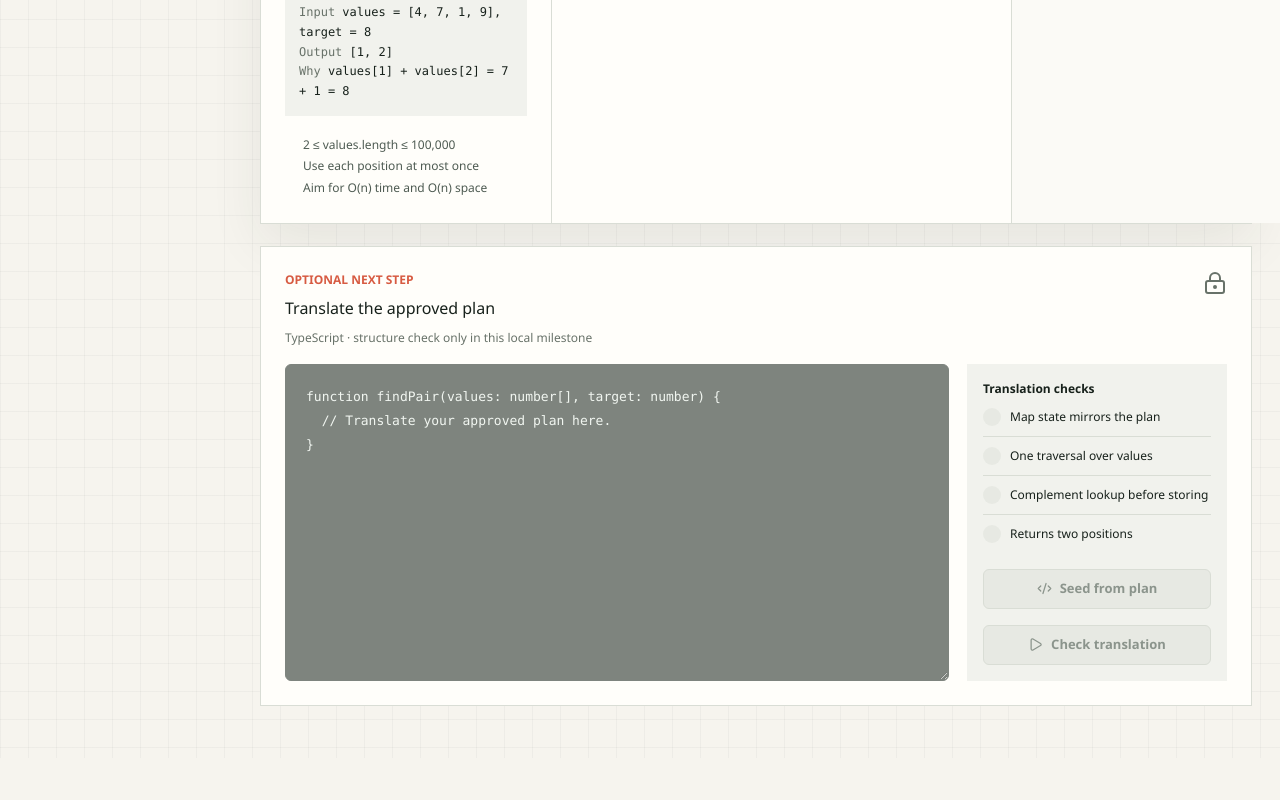
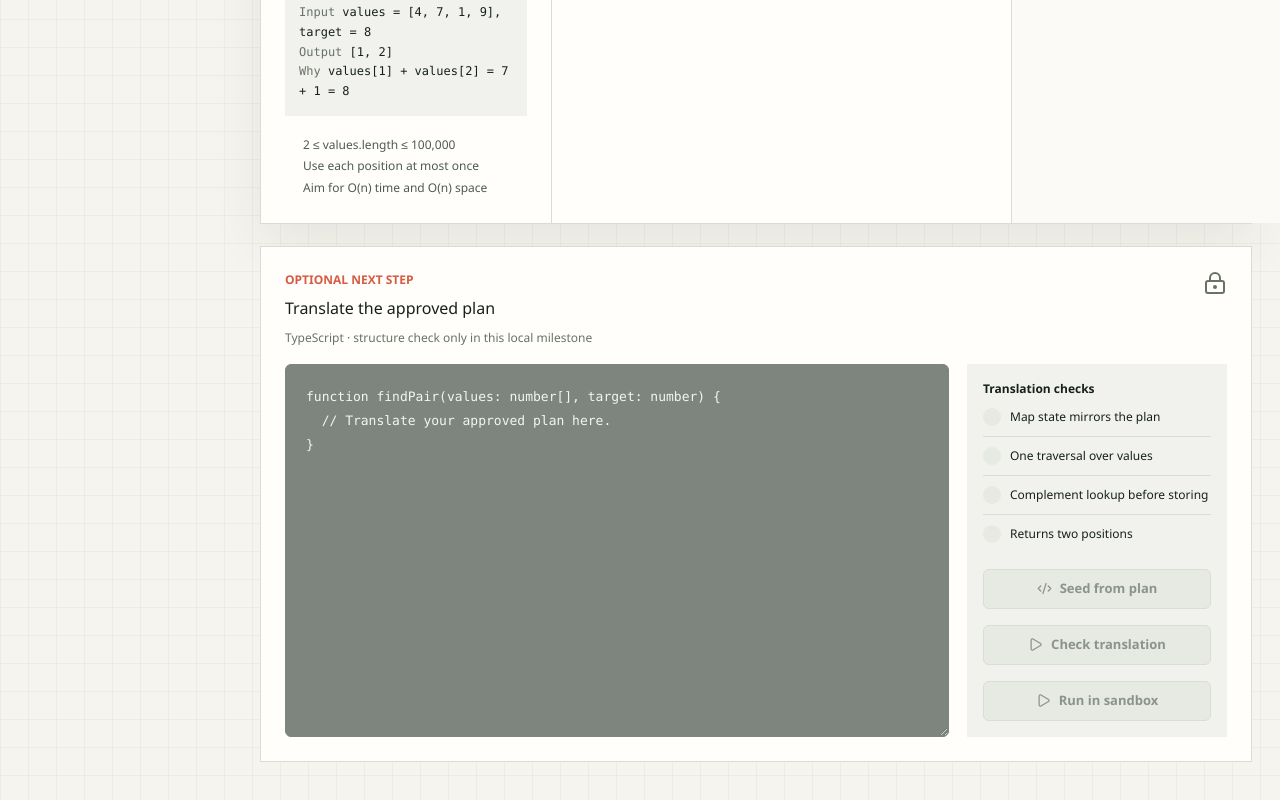
Before and after one commit to AdithyaDevi3/Leetcode-App, a Next.js app in the folder apps/web/: page / in a window 1280 px wide. Shown: the part 1017-1817 px from the top of the page. Before the commit the page ends 1775 px from the top, so only its background shows below. Built offline with nearby package versions, Linux system fonts and the light colour scheme.

Commit message:
feat(phase-5): add sandbox execution UI

```diff
--- a/apps/web/src/components/practice-workspace.tsx
+++ b/apps/web/src/components/practice-workspace.tsx
@@ -61,6 +61,9 @@ export function PracticeWorkspace() {
   const [evaluationStatus, setEvaluationStatus] = useState<'idle' | 'queued' | 'running' | 'completed' | 'failed'>('idle');
   const [evaluationJobId, setEvaluationJobId] = useState<string | null>(null);
   const [remoteRevision, setRemoteRevision] = useState(1);
+  const [executionStatus, setExecutionStatus] = useState<'idle' | 'queued' | 'running' | 'completed' | 'failed' | 'timed_out' | 'unavailable'>('idle');
+  const [executionJobId, setExecutionJobId] = useState<string | null>(null);
+  const [executionOutput, setExecutionOutput] = useState('');
   const activePracticeItem = getPracticeItem(activePracticeId);
   const storageKey = sessionStorageKey(activePracticeItem.id);
   const blockOptions = activePracticeItem.blockOptions;
@@ -216,6 +219,39 @@ export function PracticeWorkspace() {
       const body = await response.json() as { jobId: string; status: 'queued' | 'running' | 'completed' };
       setEvaluationJobId(body.jobId); setEvaluationStatus(body.status);
     } catch { setEvaluationStatus('failed'); setEvaluation(evaluatePseudocode(draft, activePracticeItem.id)); }
+  };
+
+  useEffect(() => {
+    if (!executionJobId || (executionStatus !== 'queued' && executionStatus !== 'running')) return;
+    const sessionId = readCachedPracticeSessionId(activePracticeItem.id);
+    if (!sessionId) return;
+    const timer = window.setInterval(() => {
+      void fetch(`/api/practice/sessions/${sessionId}/execute/${executionJobId}`)
+        .then((response) => response.ok ? response.json() : Promise.reject(new Error('Execution status unavailable')))
+        .then((body: { status: typeof executionStatus; result?: { stdout?: string; stderr?: string }; error?: string }) => {
+          setExecutionStatus(body.status);
+          if (body.result) setExecutionOutput([body.result.stdout, body.result.stderr].filter(Boolean).join('\n'));
+          else if (body.error) setExecutionOutput(body.error);
+        })
+        .catch(() => setExecutionStatus('unavailable'));
+    }, 1000);
+    return () => window.clearInterval(timer);
+  }, [activePracticeItem.id, executionJobId, executionStatus]);
+
+  const runInSandbox = async () => {
+    const sessionId = readCachedPracticeSessionId(activePracticeItem.id);
+    if (!sessionId) { setExecutionStatus('unavailable'); setExecutionOutput('Save your practice session before running code.'); return; }
+    setExecutionStatus('queued'); setExecutionOutput('');
+    try {
+      const response = await fetch(`/api/practice/sessions/${sessionId}/execute`, {
+        method: 'POST', headers: { 'Content-Type': 'application/json' },
+        body: JSON.stringify({ language: 'typescript', source: code, limits: { timeoutMs: 3000, memoryMb: 256, outputBytes: 50_000 } }),
+      });
+      if (response.status === 503) { setExecutionStatus('unavailable'); setExecutionOutput('Sandbox execution is not enabled for this environment.'); return; }
+      if (!response.ok) throw new Error('Execution request failed');
+      const body = await response.json() as { jobId: string; status: 'queued' | 'running' };
+      setExecutionJobId(body.jobId); setExecutionStatus(body.status);
+    } catch { setExecutionStatus('unavailable'); setExecutionOutput('Unable to queue this execution.'); }
   };
   const secureConceptCount = completed ? 4 : 3;
   const progressPercent = Math.round((secureConceptCount / 7) * 100);
@@ -654,6 +690,9 @@ export function PracticeWorkspace() {
                   setCode(event.target.value);
                   setCodeChecked(false);
                   setCompleted(false);
+                  setExecutionStatus('idle');
+                  setExecutionJobId(null);
+                  setExecutionOutput('');
                 }}
                 value={code}
               />
@@ -687,6 +726,19 @@ export function PracticeWorkspace() {
                 >
                   <Play size={15} /> {completed ? "Completed" : codeChecked ? "Structure recorded" : "Check translation"}
                 </button>
+                <button
+                  className="button secondary full-button"
+                  disabled={!approved || executionStatus === 'queued' || executionStatus === 'running'}
+                  onClick={() => void runInSandbox()}
+                  type="button"
+                >
+                  <Play size={15} /> {executionStatus === 'queued' || executionStatus === 'running' ? 'Running sandbox…' : 'Run in sandbox'}
+                </button>
+                {executionStatus !== 'idle' ? (
+                  <div className={`completion-panel ${executionStatus === 'failed' || executionStatus === 'timed_out' || executionStatus === 'unavailable' ? 'revise' : ''}`} aria-live="polite">
+                    {executionStatus === 'completed' ? <Check size={16} /> : <Clock3 size={16} />} {executionOutput || `Execution ${executionStatus}.`}
+                  </div>
+                ) : null}
                 {completed ? (
                   <div className="completion-panel" aria-live="polite">
                     <Check size={16} /> Saved to your local progress.
```
